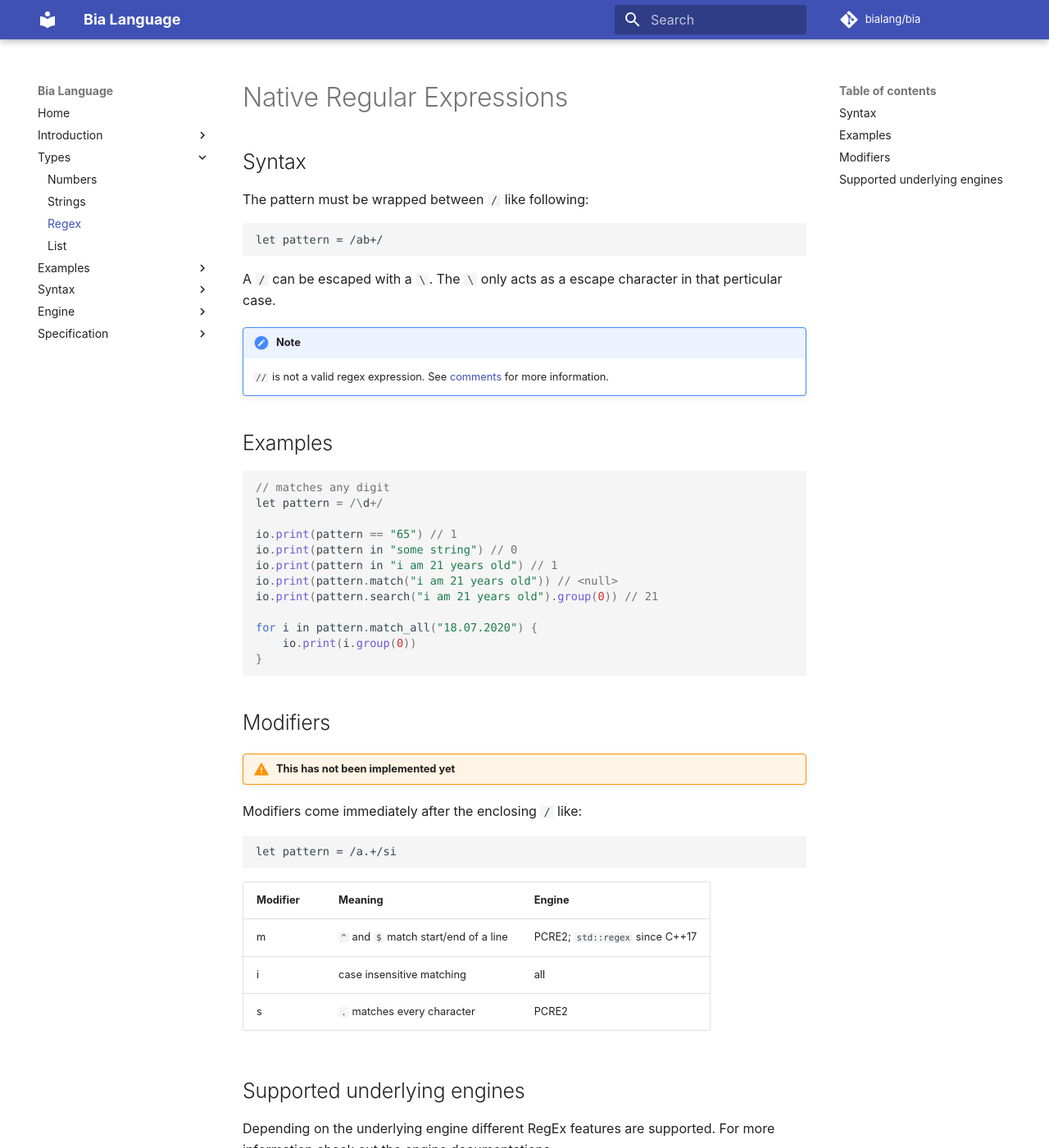
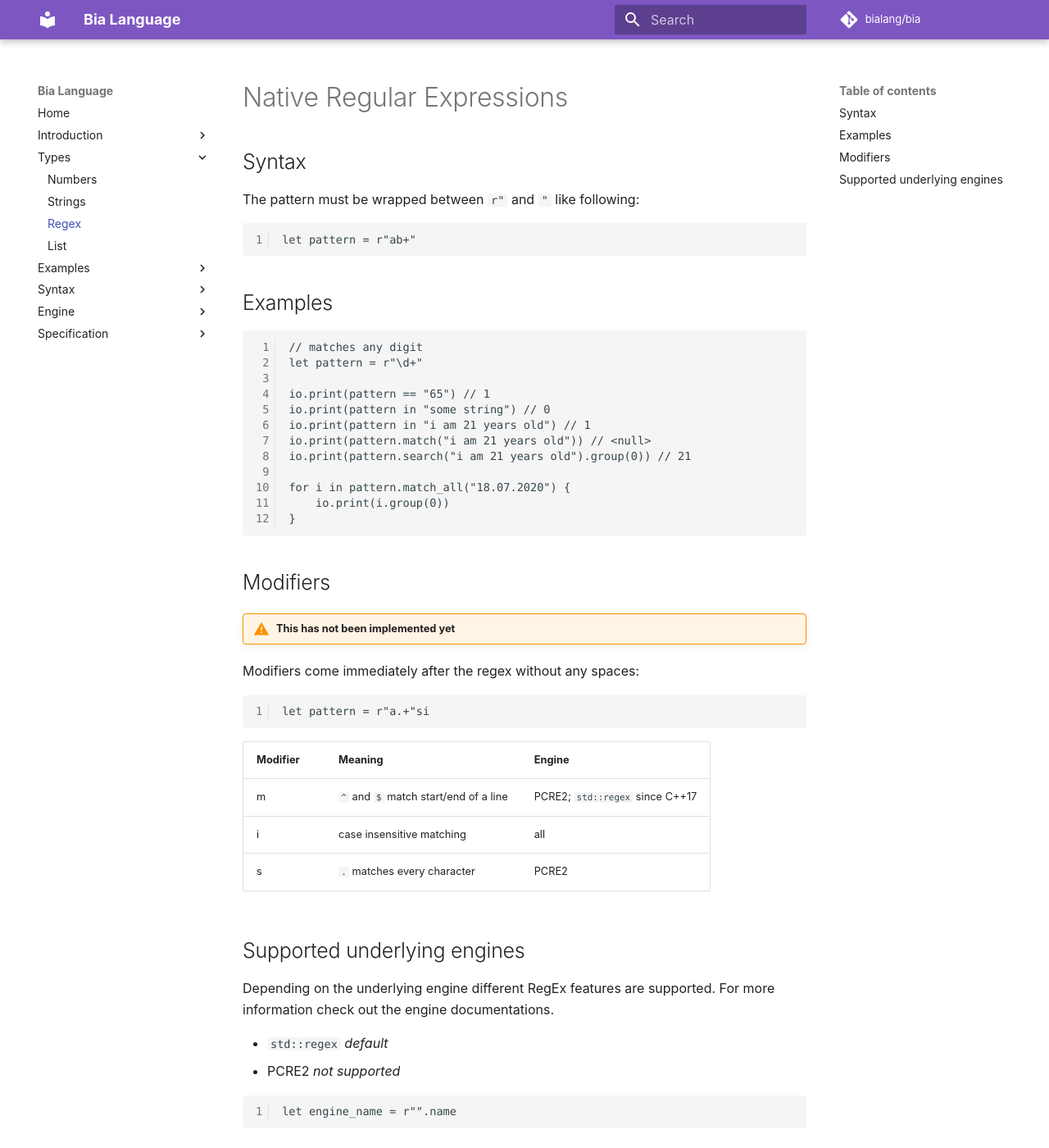
Before and after one commit to bialang/bia-wiki, an MkDocs documentation site: the page built from docs/Types/Regex.md, in a window 1280 px wide and 1400 px high. Shown: the whole window at 82% size. Built offline with MkDocs 1.6.1 and Material for MkDocs 9.7.7, drawn with Linux system fonts in a browser that asks for light colours; comment, search, counter and statistics services are not loaded; some of the changed text lies outside the part shown.

Commit message:
Update wiki

````diff
--- a/docs/Types/Regex.md
+++ b/docs/Types/Regex.md
@@ -2,22 +2,17 @@
 
 ## Syntax
 
-The pattern must be wrapped between `/` like following:
+The pattern must be wrapped between `r"` and `"` like following:
 
 ```bia
-let pattern = /ab+/
+let pattern = r"ab+"
 ```
-
-A `/` can be escaped with a `\`. The `\` only acts as a escape character in that perticular case.
-
-!!! note
-    `//` is not a valid regex expression. See [comments](../Syntax/Comments.md) for more information.
 
 ## Examples
 
 ```bia
 // matches any digit
-let pattern = /\d+/
+let pattern = r"\d+"
 
 io.print(pattern == "65") // 1
 io.print(pattern in "some string") // 0
@@ -34,10 +29,10 @@ for i in pattern.match_all("18.07.2020") {
 
 !!! warning "This has not been implemented yet"
 
-Modifiers come immediately after the enclosing `/` like:
+Modifiers come immediately after the regex without any spaces:
 
 ```bia
-let pattern = /a.+/si
+let pattern = r"a.+"si
 ```
 
 | Modifier | Meaning                               | Engine                          |
@@ -54,5 +49,5 @@ Depending on the underlying engine different RegEx features are supported. For m
 - PCRE2 *not supported*
 
 ```bia
-let engine_name = /./.name
+let engine_name = r"".name
 ```
--- a/mkdocs.yml
+++ b/mkdocs.yml
@@ -3,13 +3,22 @@ use_directory_urls: false
 theme:
   name: material
   font: false
+  palette:
+    scheme: preference
+    primary: deep purple
+    accent: yellow
+  language: en
 markdown_extensions:
   - admonition
   - pymdownx.tasklist:
       custom_checkbox: true
   - pymdownx.tilde
   - pymdownx.caret
-  - codehilite
+  - pymdownx.tabbed
+  - pymdownx.inlinehilite
+  - pymdownx.superfences
+  - pymdownx.highlight:
+      linenums: true
   - footnotes
 nav:
   - Home: index.md
````
Also changed, not shown: docs/Introduction/Cheatsheet.md (+24 -3 lines), docs/Introduction/Embedding.md (+20 -3 lines), docs/Introduction/Getting Started.md (+9 -3 lines), docs/index.md (+1 -1 lines).
